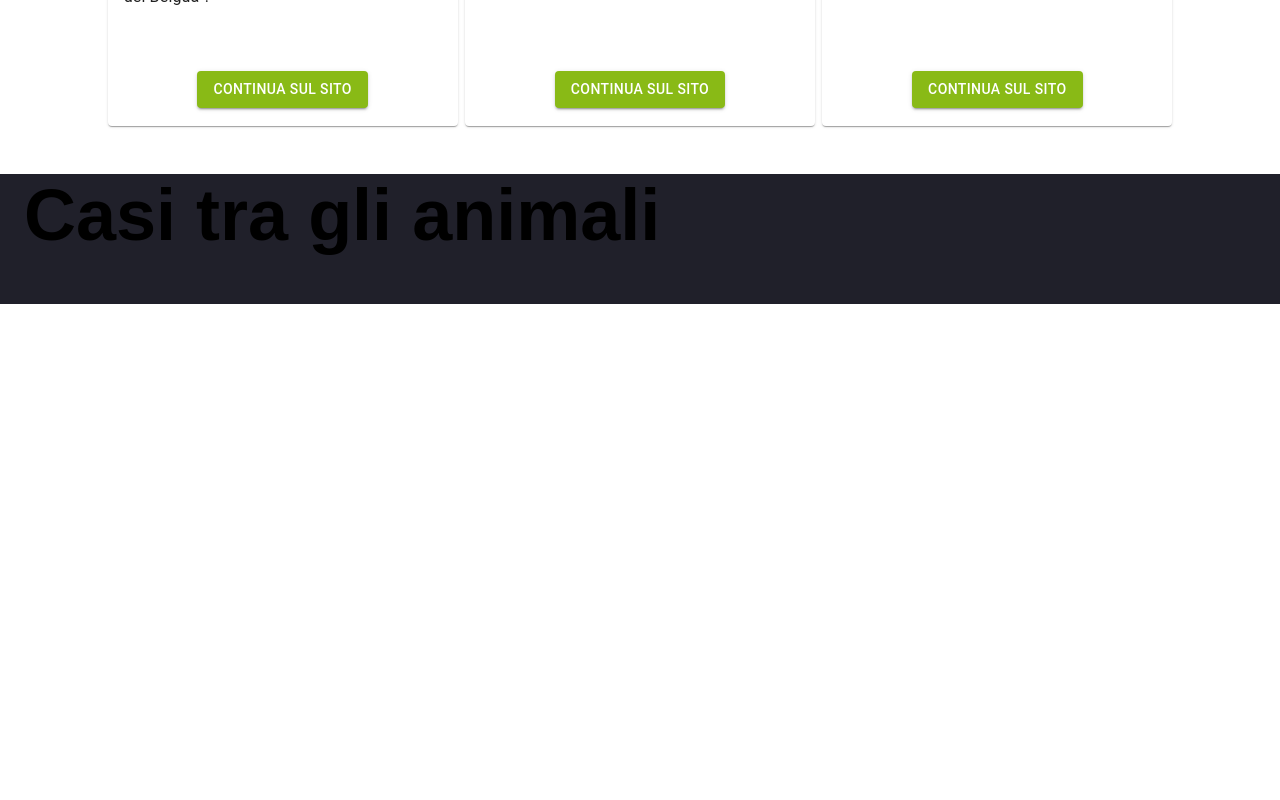
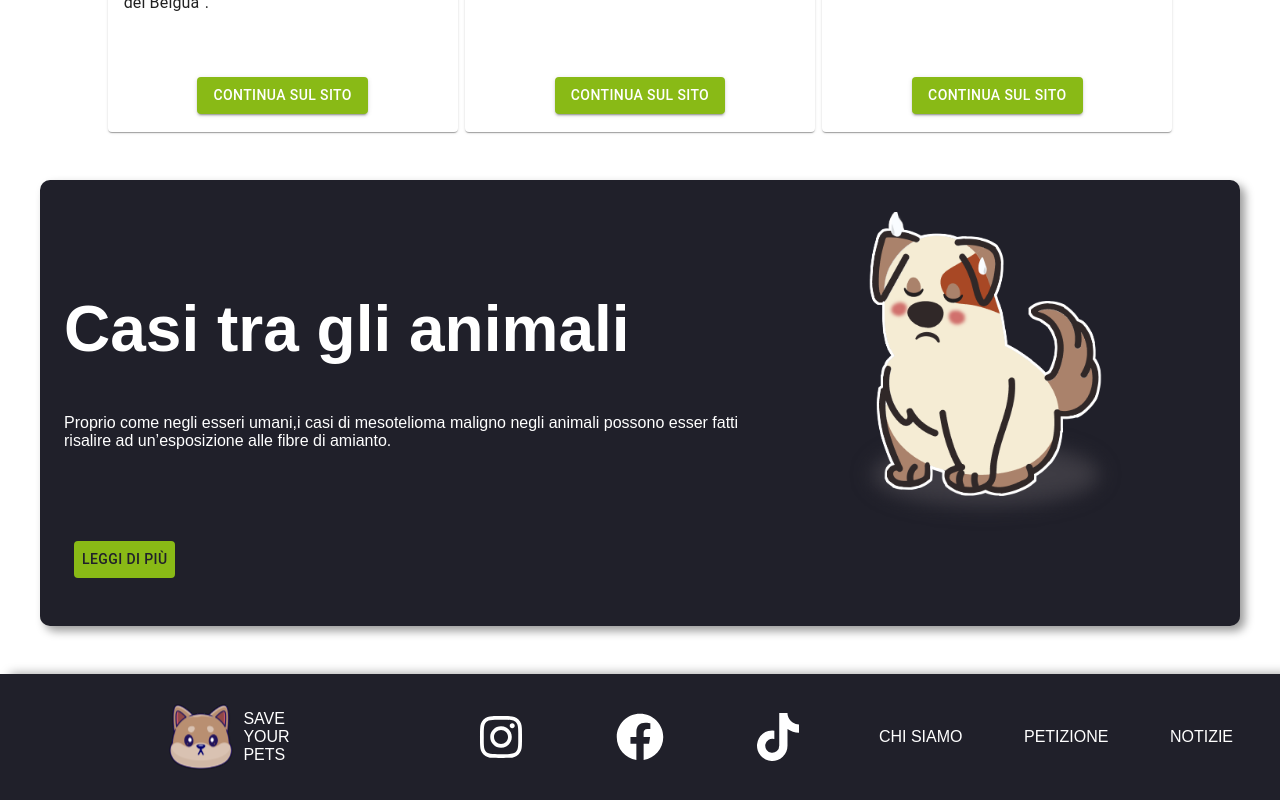
Before and after one commit to Matteh15/beigua-react, a React (Create React App) app: page / in a window 1280 px wide. Shown: the part 1159-1959 px from the top of the page. Before the commit the page ends 1463 px from the top, so only its background shows below. Built offline with nearby package versions, Linux system fonts and the light colour scheme.

Commit message:
Ultimi aggiustamenti home

```diff
--- a/src/components/Footer.js
+++ b/src/components/Footer.js
@@ -1,8 +1,72 @@
-import React from 'react';
+import React from "react";
 
+import styled from "styled-components";
+
+import { Typography } from "@mui/material";
+import logo from "../img/logo.png";
+
+import { FaTiktok, FaInstagram, FaFacebook } from "react-icons/fa";
 
 export const Footer = () => {
   return (
-    <div></div>
+    <MyFooter>
+      <FooterWrapper>
+        <FlexDiv className="sameWidth">
+          <img src={logo} alt="" />
+          <p>
+            SAVE <br /> YOUR <br /> PETS
+          </p>
+        </FlexDiv>
+        <FlexDiv className="sameWidth">
+          <FlexSpaceAround>
+            <FaInstagram />
+            <FaFacebook />
+            <FaTiktok />
+          </FlexSpaceAround>
+        </FlexDiv>
+        <FlexDiv className="sameWidth">
+          <FlexSpaceAround>
+            <span>CHI SIAMO</span>
+            <span>PETIZIONE</span>
+            <span>NOTIZIE</span>
+          </FlexSpaceAround>
+        </FlexDiv>
+      </FooterWrapper>
+    </MyFooter>
   );
 };
+
+const MyFooter = styled.footer`
+  padding: 1.5rem 1rem;
+  color: white;
+  background-color: #20202a;
+  margin-top: 3rem;
+  box-shadow: 10px 0 10px rgb(0 0 0 / 0.4);
+
+  .sameWidth {
+    width: 33.3%;
+  }
+`;
+
+const FooterWrapper = styled.div`
+  display: flex;
+  justify-content: space-around;
+  align-items: center;
+`;
+
+const FlexDiv = styled.div`
+  display: flex;
+  justify-content: center;
+  align-items: center;
+`;
+
+const FlexSpaceAround = styled.div`
+  display: flex;
+  justify-content: space-around;
+  align-items: center;
+  width: 100%;
+
+  svg {
+    font-size: 48px;
+  }
+`;
--- a/src/components/HomePage.js
+++ b/src/components/HomePage.js
@@ -7,6 +7,9 @@ import gattoHome from "../img/gattoHome.png";
 import canehome from "../img/canehome.png";
 import { faClipboardList } from "@fortawesome/free-solid-svg-icons";
 import { BrowserView, MobileView } from "react-device-detect";
+import ButtonGreen from "./ButtonGreen";
+
+import { Footer } from "./Footer";
 
 const HomePage = () => {
   return (
@@ -20,6 +23,7 @@ const HomePage = () => {
             padding: "5rem 10rem",
             color: "white",
             height: "100vh",
+            overflowY: "hidden",
           }}
         >
           <H1Home>
@@ -111,11 +115,30 @@ const HomePage = () => {
         </DivCards>
       </Container>
 
-      <Container maxWidth="100%" style={{ backgroundColor: "#20202A" }}>
-        <div>
-          <H1Home>Casi tra gli animali</H1Home>
-        </div>
-        <div></div>
+      <Container
+        style={{
+          backgroundColor: "#20202A",
+          color: "white",
+          borderRadius: "10px",
+          boxShadow: "5px 5px 10px rgb(0 0 0 / 0.4)",
+        }}
+      >
+        <FlexDiv style={{ marginTop: "2rem" }}>
+          <div style={{ width: "60%" }}>
+            <H1HomeSecond>Casi tra gli animali</H1HomeSecond>
+            <p>
+              Proprio come negli esseri umani,i casi di mesotelioma maligno
+              negli animali possono esser fatti risalire ad un’esposizione alle
+              fibre di amianto.
+            </p>
+          </div>
+          <FlexDiv style={{ width: "40%" }}>
+            <img src={canehome} alt="canehome" />
+          </FlexDiv>
+        </FlexDiv>
+        <ButtonGreen style={{ marginBottom: "3rem" }}>
+          Leggi di pi&ugrave;
+        </ButtonGreen>
       </Container>
     </>
   );
@@ -125,6 +148,16 @@ const H1Home = styled.h1`
   font-size: 72px;
   font-weight: 800;
   margin-bottom: 3rem;
+`;
+
+const H1HomeSecond = styled.h1`
+  font-size: 64px;
+  font-weight: 800;
+  margin-bottom: 3rem;
+
+  @media screen and (max-width: 767px) {
+    margin-bottom: 1rem;
+  }
 `;
 
 const DivCards = styled.div`
@@ -141,4 +174,14 @@ const DivCards = styled.div`
   }
 `;
 
+const FlexDiv = styled.div`
+  display: flex;
+  justify-content: center;
+  align-items: center;
+
+  img {
+    width: 60%;
+  }
+`;
+
 export default HomePage;
--- a/src/components/Navbar.js
+++ b/src/components/Navbar.js
@@ -54,7 +54,7 @@ const Navbar = () => {
             <Typography variant="h6" component="div">
               SAVE
               <br />
-              UR
+              YOUR
               <br /> PETS
             </Typography>
           </Stack>
```
Also changed, not shown: src/components/Notfound.js (+56 -35 lines), src/img/logo.png.
